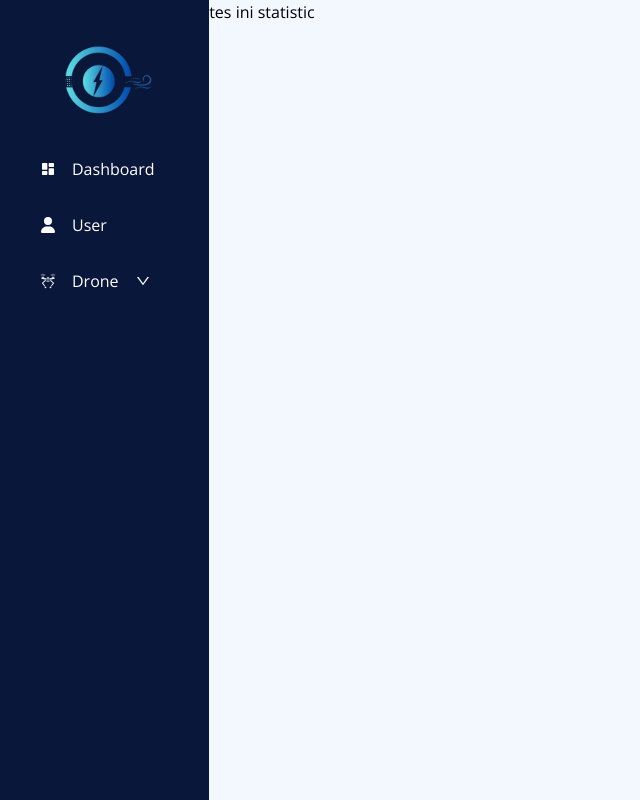
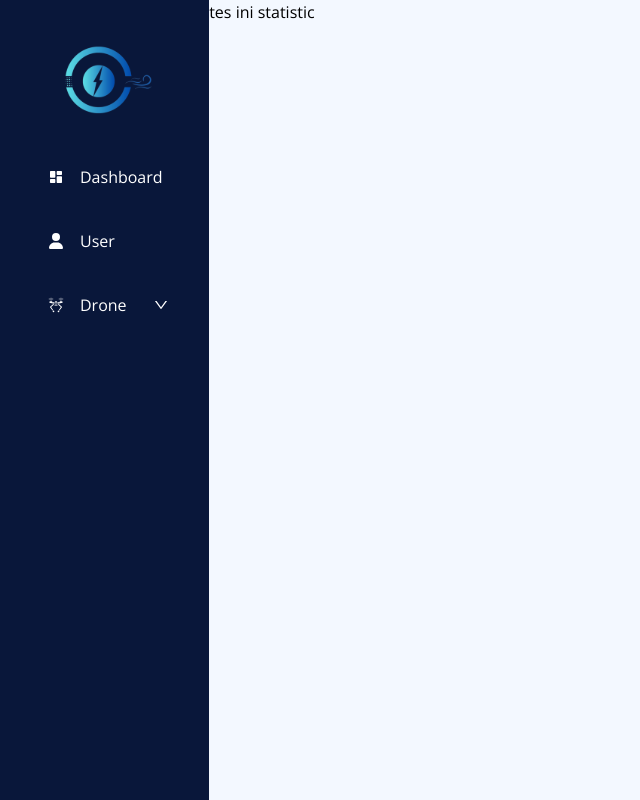
Before and after one commit to naddiyh/web_aerozonix, a Next.js app: page /admin/statistic in a window 1280 px wide. Shown: the whole page, without its empty margins (0-640 px from the left). Built offline with nearby package versions, Linux system fonts and the light colour scheme.

Commit message:
hover sidebar

```diff
--- a/components/adminSidebar/Sidebar.tsx
+++ b/components/adminSidebar/Sidebar.tsx
@@ -16,15 +16,18 @@ export const SideBar = () => {
       <div className="flex justify-center">
         <Image src="/svg/logo.svg" width={100} height={100} alt="" />
       </div>
-      <section className="flex flex-col gap-8 px-10 py-10">
+      <section className="flex flex-col gap-6 py-10">
         {navlink.map((item, index) => (
-          <div key={index} className="flex flex-col gap-6">
-            <div className="flex flex-col">
-              <div
-                className="flex cursor-pointer items-center gap-4"
+          <div key={index} className="flex flex-col">
+            <div className="flex w-full flex-col justify-center pl-6">
+              <button
+                className="flex items-center gap-4 rounded-md py-2 pl-6 pr-10 duration-200 ease-in-out hover:bg-blue-900"
                 onClick={() => handleToggle(index)}
               >
-                <Link href={item.href} className="flex items-center gap-4">
+                <Link
+                  href={item.href}
+                  className="flex w-full items-center gap-4"
+                >
                   {item.icon && <item.icon className="h-4 w-4 text-white" />}
 
                   <span className="text-white">{item.title}</span>
@@ -38,12 +41,15 @@ export const SideBar = () => {
                     )}
                   </div>
                 )}
-              </div>
+              </button>
 
               {item.sublink && expandedIndex === index && (
-                <div className="flex flex-col gap-8 pl-8 pt-8 text-white">
+                <div className="flex transform flex-col gap-4 pl-6 pt-4 text-white duration-300 ease-in-out">
                   {item.sublink.map((subitem, subindex) => (
-                    <div key={subindex} className="flex items-center gap-6">
+                    <div
+                      key={subindex}
+                      className="flex items-center gap-4 rounded-md py-2 pl-8 duration-200 ease-in-out hover:bg-blue-900"
+                    >
                       <Link href={subitem.href}>
                         {subitem.icon && <subitem.icon className="h-4 w-4" />}
                       </Link>
```
